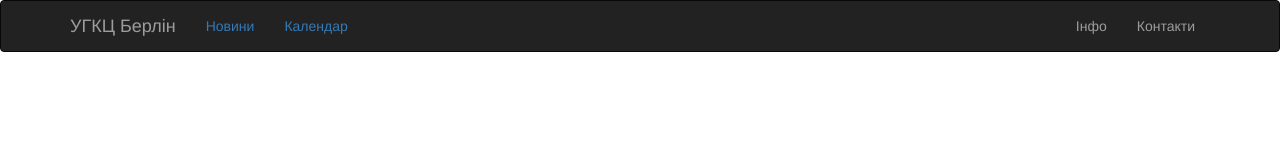
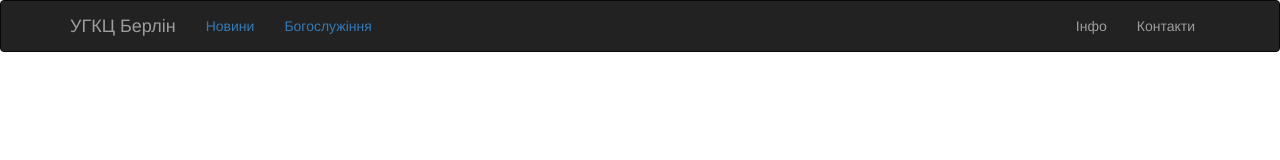
Before and after one commit to tarixgit/ugccberlin, a React (Create React App) app: page / in a window 1280 px wide. Shown: the top 160 px of the page. Built offline with nearby package versions, Linux system fonts and the light colour scheme.

Commit message:
-- fixes

```diff
--- a/src/js/container/NaBar.js
+++ b/src/js/container/NaBar.js
@@ -19,7 +19,7 @@ class NavBar extends React.Component {
                     <Navbar.Collapse>
                         <Nav>
                             <NavItem eventKey={1} href="/calendar"><Link  to="/info">Новини</Link></NavItem>
-                            <NavItem eventKey={2} href="/calendar"><Link to="/info">Календар</Link></NavItem>
+                            <NavItem eventKey={2} href="/calendar"><Link to="/info">Богослужіння</Link></NavItem>
                             {/*<NavDropdown eventKey={3} title="Dropdown" id="basic-nav-dropdown">
                                 <MenuItem eventKey={3.1} href="/info"><Link  to="/info">Action</Link></MenuItem>
                                 <MenuItem eventKey={3.2} href="/news"><Link  to="/news">Another action</Link></MenuItem>
```
